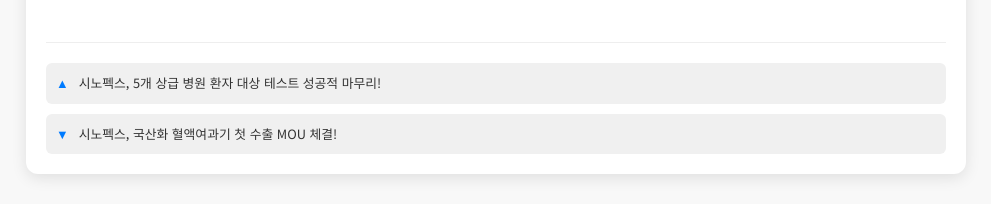
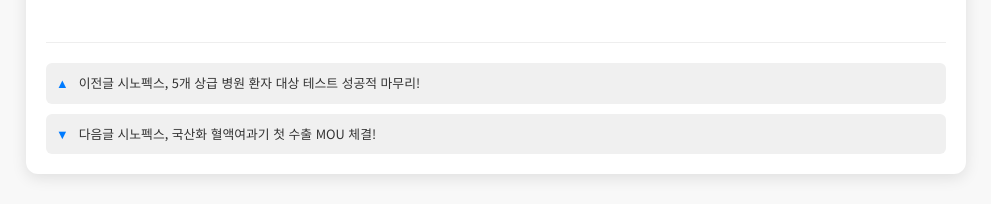
Before and after one commit to goodlight1234/news05, a plain HTML site: page index.html in a window 1280 px wide. Shown: the part 1676-1880 px from the top of the page, without its empty margins (144-1135 px from the left). Drawn offline with Linux system fonts and the light colour scheme.

Commit message:
Update index.html

```diff
--- a/index.html
+++ b/index.html
@@ -216,8 +216,8 @@
         <p>시노펙스는 이 외에도 첨단 반도체 산업에 사용되는 케미컬 필터와 반도체 산업용 고성능 필터 기술을 가정용 제품에 적용한 “시노텍스 정수기”도 함께 전시할 예정입니다.</p>
     </div>
   <div class="post-navigation">
-        <a href="https://goodlight1234.github.io/news04/" class="post-link prev"><span class="arrow">▲</span> 시노펙스, 5개 상급 병원 환자 대상 테스트 성공적 마무리!</a>
-        <a href="https://goodlight1234.github.io/news06/" class="post-link prev"><span class="arrow">▼</span>시노펙스, 국산화 혈액여과기 첫 수출 MOU 체결!</a>
+        <a href="https://goodlight1234.github.io/news04/" class="post-link prev"><span class="arrow">▲</span> 이전글 시노펙스, 5개 상급 병원 환자 대상 테스트 성공적 마무리!</a>
+        <a href="https://goodlight1234.github.io/news06/" class="post-link prev"><span class="arrow">▼</span> 다음글 시노펙스, 국산화 혈액여과기 첫 수출 MOU 체결!</a>
     </div>
 </body>
 </html>
```
